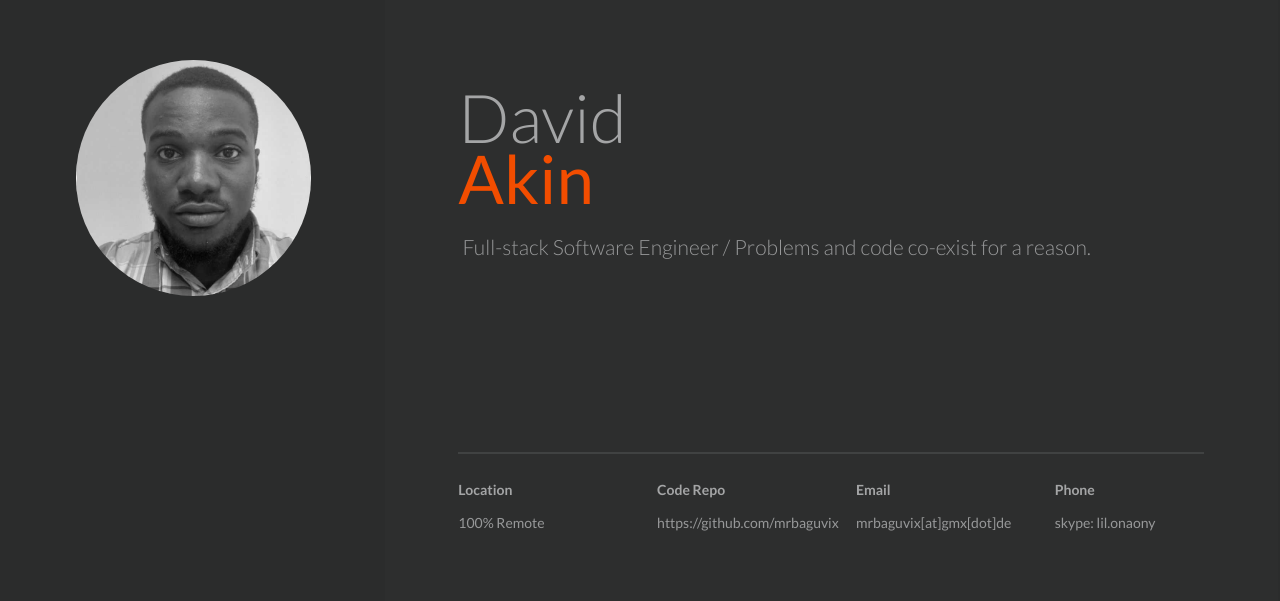
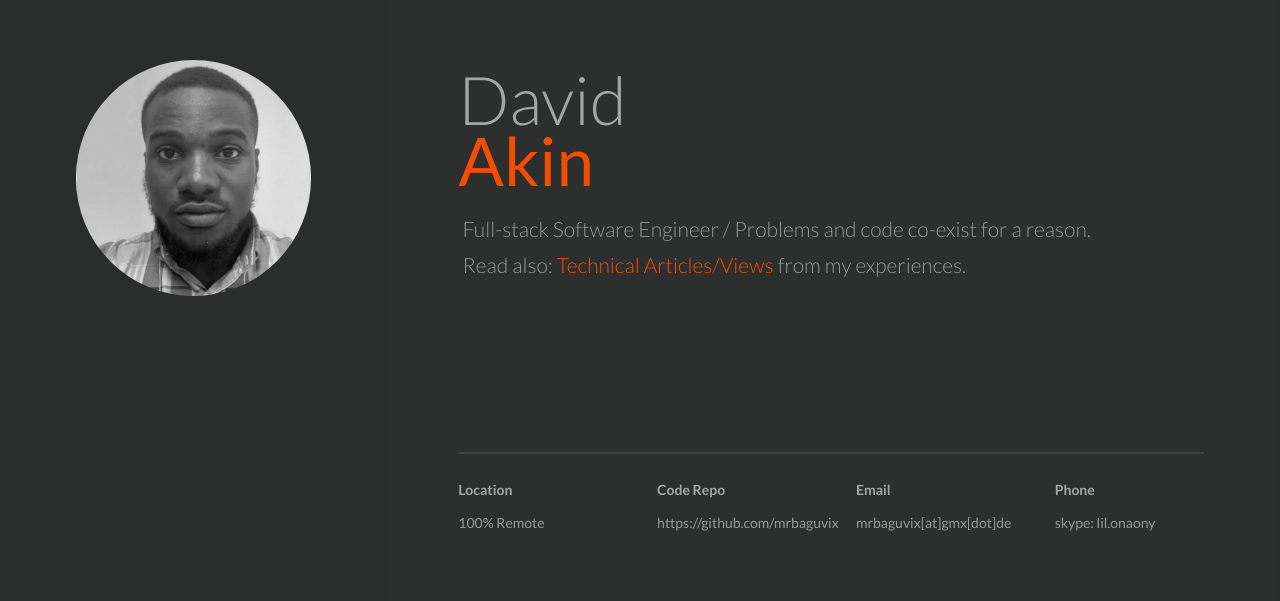
Before and after one commit to kindoprec/mrkindo.github.io, a plain HTML site: page index.html in a window 1280 px wide. Shown: the part 196-797 px from the top of the page. Drawn offline with Linux system fonts and the light colour scheme.

Commit message:
added tumblr.com blog link

```diff
--- a/index.html
+++ b/index.html
@@ -48,6 +48,9 @@ for clarity
                                     </div>
                                     <ul class="c-header__social-buttons c-social-buttons">
                                     </ul>
+                                    <div>
+                                        <h2 class="a-header c-brand__sub-title t-sub-title">Read also: <a href="https://mrbaguvix.tumblr.com/" title="Blog posts and personal views">Technical Articles/Views</a> from my experiences.</h2>
+                                    </div>
                                 </div>
                                 <div class="c-header__contact">
                                     <hr class="a-header c-header__contact-divider" />
```
